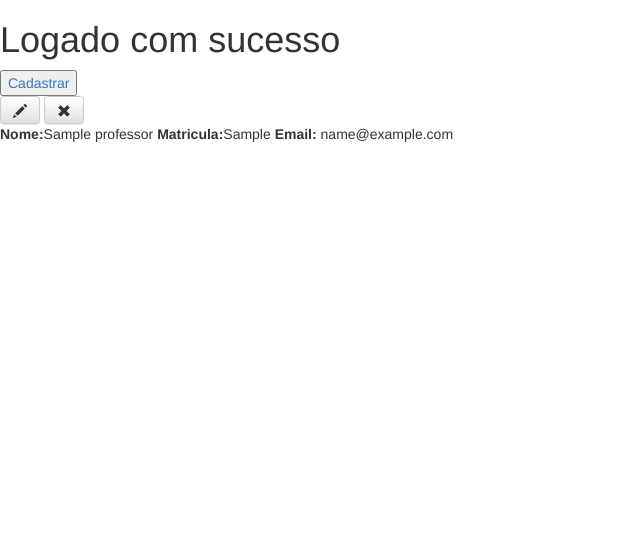
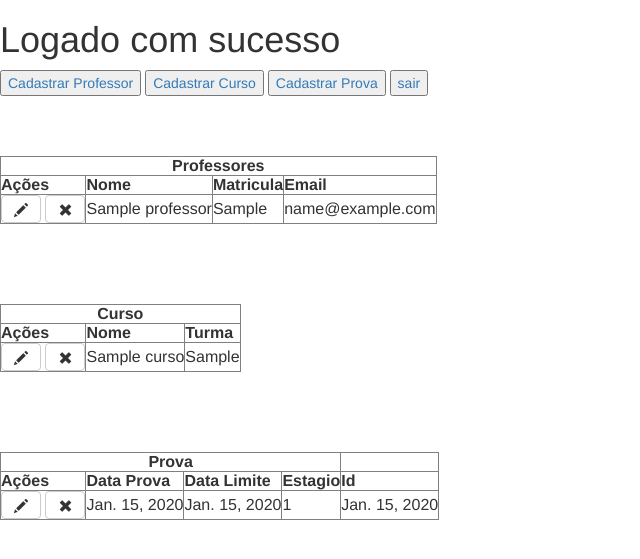
Before and after one commit to gundamjr/Fabrica, a Django app: page / in a window 1280 px wide. Shown: the top 559 px of the page, without its empty margins (0-640 px from the left). Run offline with Django 3.2, Linux system fonts and the light colour scheme; a user stored in the database is signed in; tables that the repository leaves empty hold one stand-in row (values such as "Sample post"); some libraries are stand-ins or nearby versions.

Commit message:
12/05/2016

```diff
--- a/ceep/urls.py
+++ b/ceep/urls.py
@@ -22,4 +22,5 @@ urlpatterns = [
     url(r'^admin/', include(admin.site.urls)),
     url(r'^accounts/login/$', 'django.contrib.auth.views.login'),
     url(r'',include('page.urls')),
+    url(r'^accounts/logout/$', 'django.contrib.auth.views.logout',{'next_page' : '/'}),
 ]
--- a/page/admin.py
+++ b/page/admin.py
@@ -1,4 +1,5 @@
 from django.contrib import admin
-from .models import Professor
+from .models import Professor, Prova
 
 admin.site.register(Professor)
+admin.site.register(Prova)
--- a/page/models.py
+++ b/page/models.py
@@ -1,8 +1,42 @@
 from django.db import models
 from django.utils import timezone
+from django.core.validators import MinValueValidator
 
 class Professor(models.Model):
     id_professor=models.AutoField(primary_key=True,auto_created=True)
     nome = models.CharField(max_length=60)
-    matricula = models.CharField(max_length=15)
+    matricula = models.CharField(max_length=15,unique=True)
     email = models.CharField(max_length=30,blank=True)
+
+
+class Curso(models.Model):
+	id_curso=models.AutoField(primary_key=True,auto_created=True)
+	nome=models.CharField(max_length=60)
+	turma=models.CharField(max_length=1)
+
+
+class status(models.Model):
+	id_status=models.AutoField(primary_key=True,auto_created=True)
+	devolucao=models.BooleanField(default=False)
+	data_devolucao=models.DateField()
+
+
+class Prova(models.Model):
+	id_prova=models.AutoField(primary_key=True,auto_created=True)
+	Prova_id_status=models.ForeignKey(status,on_delete=models.CASCADE,null=True)
+	data_prova=models.DateField()
+	data_limite=models.DateField()
+	estagio=models.IntegerField(validators=[MinValueValidator(1)])
+
+
+class Disciplina(models.Model):
+	id_disciplina=models.AutoField(primary_key=True,auto_created=True)
+	nome=models.CharField(max_length=45)
+	periodo=models.CharField(max_length=3)
+	disciplina_id_prova=models.ForeignKey(Prova,on_delete=models.CASCADE,)
+	disciplina_id_status=models.ForeignKey(status,on_delete=models.CASCADE,)
+
+class Disciplina_Profesor(models.Model):
+	id_Disciplina_Profesor=models.AutoField(primary_key=True,auto_created=True)
+	Professor_id=models.ForeignKey(Professor,on_delete=models.CASCADE,)
+	Disciplina_id=models.ForeignKey(Disciplina,on_delete=models.CASCADE,)
--- a/page/templates/page/cadastro.html
+++ b/page/templates/page/cadastro.html
@@ -3,9 +3,10 @@
         <title>Principal</title>
     </head>
     <body>
-       <h1>Tela de cadastro</h1>
+       <h1>Tela de cadastro{{cad}}</h1>
     <form method="POST" class="post-form">{% csrf_token %}
         {{ form.as_p }}
+        {{ form2.as_p }}
         <button type="submit" class="save btn btn-default">Guardar</button>
         <a href="{% url 'page.views.principal' %}"><input type="button" name="botao-ok" value="Voltar" ></a>
     </form>
--- a/page/templates/page/principal.html
+++ b/page/templates/page/principal.html
@@ -3,19 +3,116 @@
     <head>
         <title>Principal</title>
         <link rel="stylesheet" href="//maxcdn.bootstrapcdn.com/bootstrap/3.2.0/css/bootstrap.min.css">
-        <link rel="stylesheet" href="//maxcdn.bootstrapcdn.com/bootstrap/3.2.0/css/bootstrap-theme.min.css">
 
     </head>
     <body>
        <h1>Logado com sucesso</h1>
-  <a href="{% url 'page.views.cadastro' %}"><input type="button" name="botao-ok" value="Cadastrar" ></a>
+  <a href="{% url 'page.views.cadastro' %}"><input type="button"  value="Cadastrar Professor" ></a>
 
+  <a href="{% url 'page.views.cadastro_curso' %}"><input type="button"  value="Cadastrar Curso" ></a>
+
+  <a href="{% url 'page.views.cadastro_Prova' %}"><input type="button"  value="Cadastrar Prova" ></a>
+
+  <a href="{% url 'django.contrib.auth.views.logout' %}"><input type="button"  value="sair" ></a>
+  <br/>
+  <br/>
+  <br/>
+  <br/>
+  <table border="1px" style="al">
+  <thead>
+  <tr>
+  	<th colspan = "4" style="text-align: center;">Professores</th>
+  </tr>
+  <tr>
+  	<th>Ações</th>
+  	<th>Nome</th>
+  	<th>Matricula</th>
+  	<th>Email</th>
+  </tr>
+  </thead>
+  <tbody>
 {% for post in professores %}
+    <tr>
     <div>
-    <a class="btn btn-default" href="{% url 'page.views.editar' pk=post.pk %}"><span class="glyphicon glyphicon-pencil"></span></a>
+    <td>
+     <a class="btn btn-default" href="{% url 'page.views.editar' pk=post.pk %}"><span class="glyphicon glyphicon-pencil"></span></a>
     <a class="btn btn-default" href="{% url 'page.views.excluir' pk=post.pk %}"><span class="glyphicon glyphicon-remove"></span></a>
-        <p><b>Nome:</b>{{ post.nome }}   <b>Matricula:</b>{{post.matricula}} <b>Email:</b> {{ post.email }}</p>
+    </td>
+        <td>{{ post.nome }}</td>
+        <td>{{post.matricula}}</td>
+        <td>{{ post.email }}</td>
+
     </div>
+    </tr>
 {% endfor %}
+</tbody>
+</table>
+  <br/>
+  <br/>
+  <br/>
+  <br/>
+<table border="1px" style="al">
+  <thead>
+  <tr>
+    <th colspan = "4" style="text-align: center;">Curso</th>
+  </tr>
+  <tr>
+    <th>Ações</th>
+    <th>Nome</th>
+    <th>Turma</th>
+  </tr>
+  </thead>
+  <tbody>
+{% for curso in cursos %}
+    <tr>
+    <div>
+    <td>
+     <a class="btn btn-default" href="{% url 'page.views.editar_Curso' pk=curso.pk %}"><span class="glyphicon glyphicon-pencil"></span></a>
+    <a class="btn btn-default" href="{% url 'page.views.excluir_Curso' pk=curso.pk %}"><span class="glyphicon glyphicon-remove"></span></a>
+    </td>
+        <td>{{ curso.nome }}</td>
+        <td>{{ curso.turma}}</td>
+
+    </div>
+    </tr>
+{% endfor %}
+</tbody>
+</table>
+
+  <br/>
+  <br/>
+  <br/>
+  <br/>
+<table border="1px" style="al">
+  <thead>
+  <tr>
+    <th colspan = "4" style="text-align: center;">Prova</th>
+  </tr>
+  <tr>
+    <th>Ações</th>
+    <th>Data Prova</th>
+    <th>Data Limite</th>
+    <th>Estagio</th>
+    <th>Id</th>
+  </tr>
+  </thead>
+  <tbody>
+{% for prova in provas %}
+    <tr>
+    <div>
+    <td>
+     <a class="btn btn-default" href="{% url 'page.views.editar_Prova' pk=prova.pk %}"><span class="glyphicon glyphicon-pencil"></span></a>
+    <a class="btn btn-default" href="{% url 'page.views.excluir_Prova' pk=prova.pk %}"><span class="glyphicon glyphicon-remove"></span></a>
+    </td>
+        <td>{{ prova.data_prova }}</td>
+        <td>{{ prova.data_limite}}</td>
+        <td>{{ prova.estagio}}</td>
+        <td>{{ prova.Prova_id_status.data_devolucao}}</td>
+    </div>
+    </tr>
+{% endfor %}
+</tbody>
+</table>
+
     </body>
 </html>
--- a/page/urls.py
+++ b/page/urls.py
@@ -5,6 +5,16 @@ from . import views
 urlpatterns = [
     url(r'^$', views.principal),
     url(r'^cadastro/new/$', views.cadastro, name='cadastro'),
+
+    url(r'^cadastro_prova/new/$', views.cadastro_Prova, name='cadastro_prova'),
+    url(r'^post/(?P<pk>[0-9]+)/editar_Prova/$', views.editar_Prova, name='editar_Prova'),
+    url(r'^post/(?P<pk>[0-9]+)/excluir_Prova/$', views.excluir_Prova, name='excluir_Prova'),
     url(r'^post/(?P<pk>[0-9]+)/editar/$', views.editar, name='editar'),
+
     url(r'^post/(?P<pk>[0-9]+)/excluir/$', views.excluir, name='excluir'),
+    url(r'^cadastro_curso/new/$', views.cadastro_curso, name='cadastro_curso'),
+    url(r'^post/(?P<pk>[0-9]+)/editar_Curso/$', views.editar_Curso, name='editar_Curso'),
+    url(r'^post/(?P<pk>[0-9]+)/excluir_Curso/$', views.excluir_Curso, name='excluir_Curso'),
+
+
 ]
--- a/page/views.py
+++ b/page/views.py
@@ -1,17 +1,28 @@
 from django.shortcuts import render
 from django.contrib.auth.decorators import login_required
 from .forms import PostForm
+from .forms import PostCurso
+from .forms import PostProva
+from .forms import PostStatus
+from .forms import PostDisciplina
 from .models import Professor
+from .models import status
+from .models import Curso
+from .models import Prova
+from .models import Disciplina
 from django.shortcuts import redirect
 from django.shortcuts import render, get_object_or_404
 # Create your views here.
 @login_required
 def principal(request):
 	professores=Professor.objects.all()
-	return render(request,'page/principal.html',{'professores':professores})
+	cursos=Curso.objects.all()
+	provas=Prova.objects.all()
+	return render(request,'page/principal.html',{'professores':professores,'provas':provas,'cursos':cursos})
 
 @login_required
 def cadastro(request):
+	cad=" Professor"
 	if request.method == "POST":
 		form = PostForm(request.POST)
 		if form.is_valid():
@@ -19,7 +30,7 @@ def cadastro(request):
 			return redirect('page.views.principal')
 	else:
 		form = PostForm()
-	return render(request, 'page/cadastro.html', {'form': form})
+	return render(request, 'page/cadastro.html', {'form': form,'cad':cad})
 
 @login_required
 def editar(request, pk):
@@ -38,3 +49,103 @@ def excluir(request, pk):
 	post=get_object_or_404(Professor, pk=pk)
 	post.delete()
 	return redirect('page.views.principal')
+
+
+@login_required
+def cadastro_curso(request):
+	cad=" Curso"
+	if request.method=="POST":
+		form = PostCurso(request.POST)
+		if form.is_valid():
+			post=form.save(commit=True)
+			return redirect('page.views.principal')
+	else:
+		form=PostCurso()
+	return render (request,'page/cadastro.html',{'form':form,'cad':cad})
+
+@login_required
+def editar_Curso(request, pk):
+	post = get_object_or_404(Curso, pk=pk)
+	if request.method == "POST":
+		form = PostCurso(request.POST, instance=post)
+		if form.is_valid():
+			post = form.save(commit=True)
+			return redirect('page.views.principal')
+	else:
+		form = PostCurso(instance=post)
+	return render(request, 'page/cadastro.html', {'form': form})
+
+@login_required
+def excluir_Curso(request, pk):
+	post=get_object_or_404(Curso, pk=pk)
+	post.delete()
+	return redirect('page.views.principal')
+
+@login_required
+def cadastro_Prova(request):
+	cad=" Prova"
+	if request.method == "POST":
+		form = PostProva(request.POST)
+		form2= PostStatus(request.POST)
+		if form.is_valid() and form2.is_valid():
+			post2=form2.save(commit=True)
+			post = form.save(commit=False)
+			post.Prova_id_status=post2
+			post.save()
+			return redirect('page.views.principal')
+	else:
+		form = PostProva()
+		form2= PostStatus()
+	return render(request, 'page/cadastro.html', {'form': form,'form2':form2,'cad':cad})
+
+
+@login_required
+def editar_Prova(request, pk):
+	post = get_object_or_404(Prova, pk=pk)
+	if request.method == "POST":
+		form = PostProva(request.POST, instance=post)
+		if form.is_valid():
+			post = form.save(commit=True)
+			return redirect('page.views.principal')
+	else:
+		form = PostProva(instance=post)
+	return render(request, 'page/cadastro.html', {'form': form})
+
+@login_required
+def excluir_Prova(request, pk):
+	post=get_object_or_404(Prova, pk=pk)
+	post.delete()
+	return redirect('page.views.principal')
+
+
+@login_required
+def cadastro_Disciplina(request):
+	cad=" Disciplina"
+	if request.method == "POST":
+		form = PostDisciplina(request.POST)
+		if form.is_valid() and form2.is_valid():
+			post = form.save(commit=True)
+			post.save()
+			return redirect('page.views.principal')
+	else:
+		form = PostDisciplina()
+	return render(request, 'page/cadastro.html', {'form': form,'cad':cad})
+
+
+@login_required
+def editar_Disciplina(request, pk):
+	post = get_object_or_404(Disciplina, pk=pk)
+	if request.method == "POST":
+		form = PostProva(request.POST, instance=post)
+		if form.is_valid():
+			post = form.save(commit=True)
+			return redirect('page.views.principal')
+	else:
+		form = PostDisciplina(instance=post)
+	return render(request, 'page/cadastro.html', {'form': form})
+
+@login_required
+def excluir_Disciplina(request, pk):
+	post=get_object_or_404(Disciplina, pk=pk)
+	post.delete()
+	return redirect('page.views.principal')
```
Also changed, not shown: page/forms.py (+31 -0 lines), page/templates/registration/login.html (+48 -6 lines), page/migrations/0001_initial.py, page/migrations/0002_auto_20160505_1504.py (deleted), page/migrations/0002_auto_20160510_1615.py (added), page/migrations/0003_disciplina_profesor.py (added).
